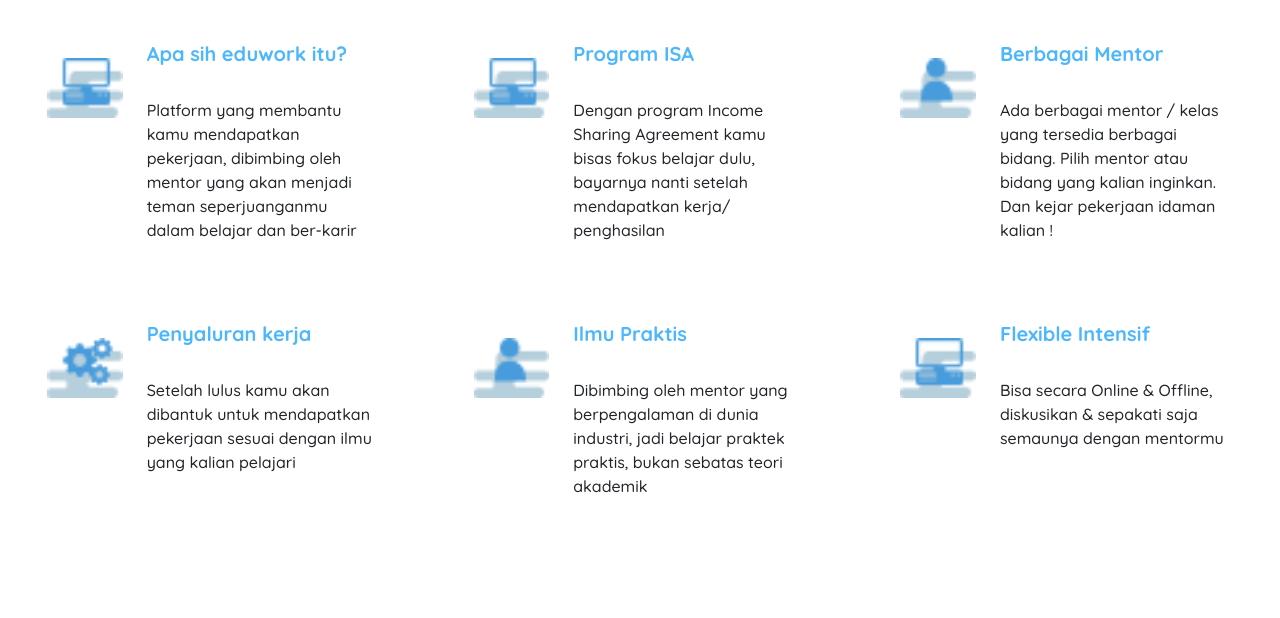
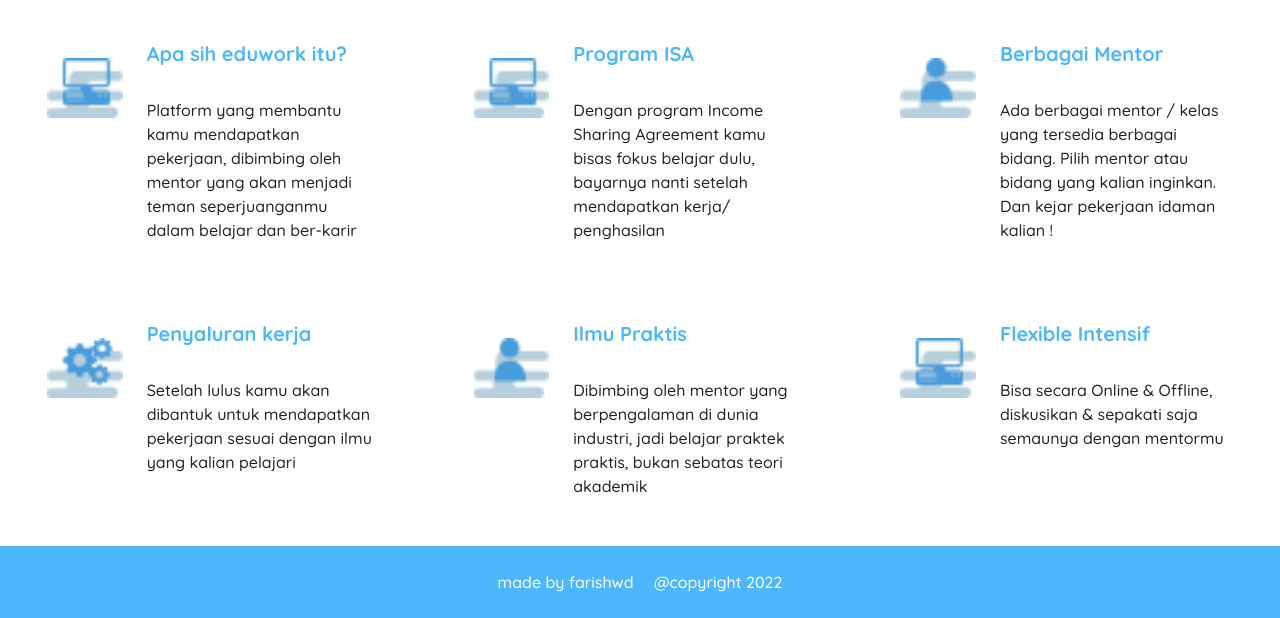
Before and after one commit to farishuwaidi/latihan-git, a plain HTML site: page index.html in a window 1280 px wide. Shown: the part 694-1312 px from the top of the page. Before the commit the page ends 1240 px from the top, so only its background shows below. Drawn offline with nearby package versions, Linux system fonts and the light colour scheme.

Commit message:
[ADD] Footer

```diff
--- a/index.html
+++ b/index.html
@@ -149,6 +149,11 @@
     </div>
     <!-- end offasilitas -->
 
+    <!-- footer -->
+    <div class="container-fluid pt-4 pb-2 mb-0 text-center" style="background-color: #4DB7FE;">
+        <p class="text-white font-weight-light">made by farishwd <span class="ml-3">@copyright 2022</span></p>
+    </div>
+    <!-- en of footer -->
 
 
     <script src="https://code.jquery.com/jquery-3.3.1.slim.min.js" integrity="sha384-q8i/X+965DzO0rT7abK41JStQIAqVgRVzpbzo5smXKp4YfRvH+8abtTE1Pi6jizo" crossorigin="anonymous"></script>
```
